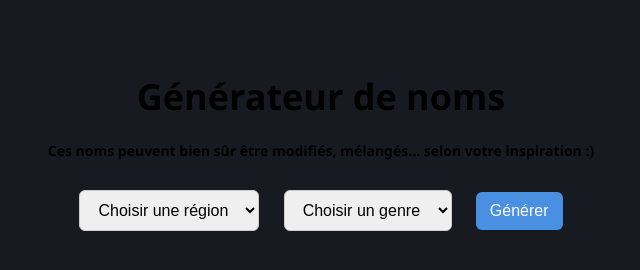
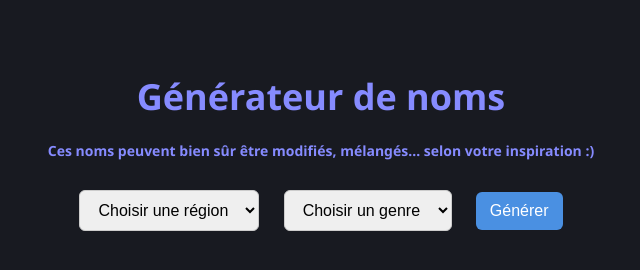
Before and after one commit to javalith/ES-generateur-noms, a plain HTML site: page index.html in a window 1280 px wide. Shown: the whole page, without its empty margins (319-959 px from the left). Drawn offline with Linux system fonts and the light colour scheme.

Commit message:
Update index.html

```diff
--- a/index.html
+++ b/index.html
@@ -13,12 +13,12 @@
     h1 {
       font-size: 36px;
       margin-bottom: 20px;
-      text-color: #868bff;
+      color: #868bff;
     }
     h2 {
       font-size: 14px;
       margin-bottom: 20px;
-      text-color: #868bff;
+      color: #868bff;
     }
     select, button {
       font-size: 16px;
```
